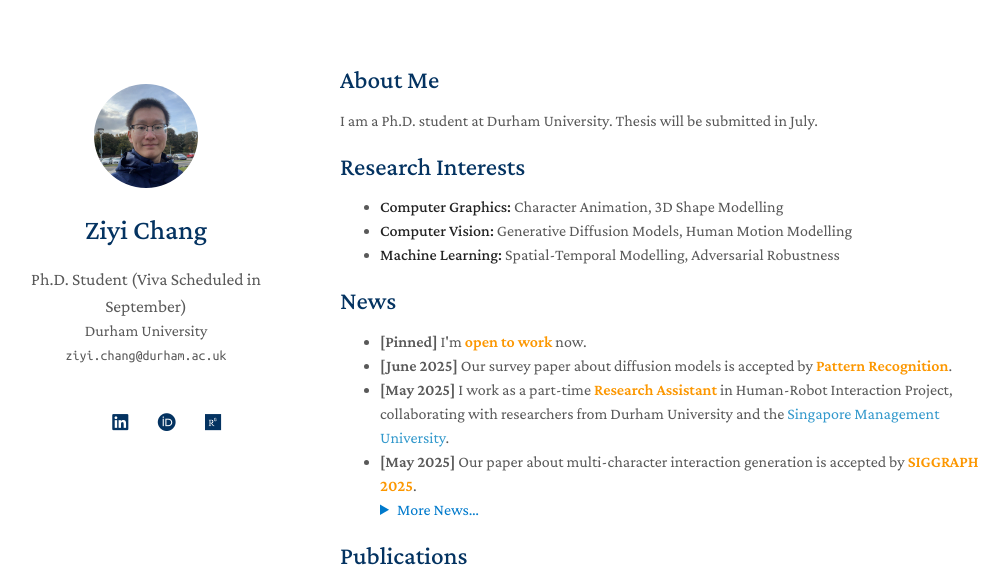
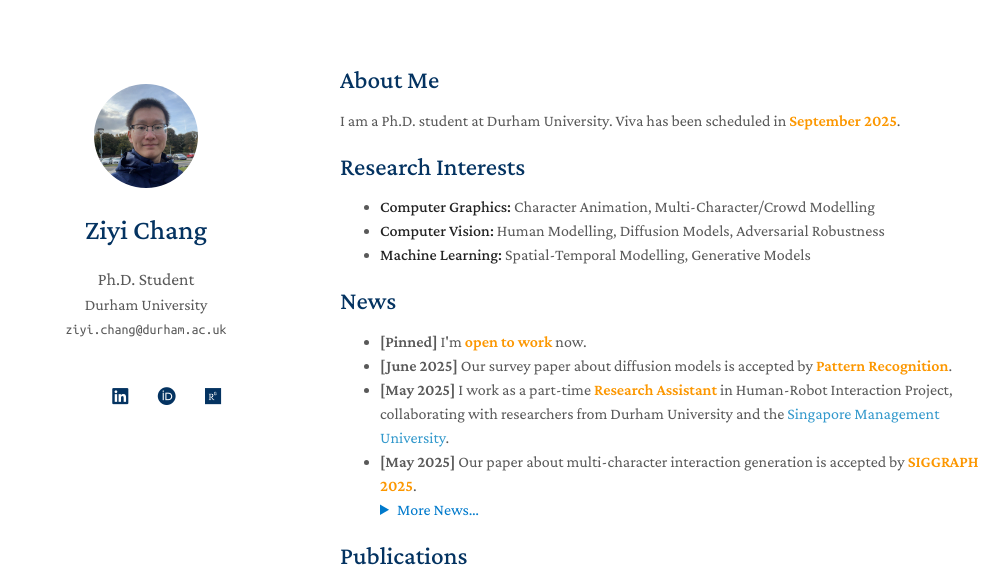
Before and after one commit to CH4N9ZY/ch4n9zy.github.io, a Jekyll site: the page built from index.md, in a window 1280 px wide and 900 px high, cut to the strip 0-588 px from the top of the window. Shown: the whole strip, without its empty margins (130-1138 px from the left). Built offline with Jekyll 4.4.1, drawn with Linux system fonts in a browser that asks for light colours; a style sheet for code colours, icons or effects is not loaded; our own code applies the rules of GitHub Pages for plain Markdown files.

Commit message:
20250614

```diff
--- a/_config.yml
+++ b/_config.yml
@@ -1,6 +1,6 @@
 # Basic Information
 title: Ziyi Chang
-position: Ph.D. Student (Viva Scheduled in September)
+position: Ph.D. Student
 affiliation: Durham University
 email: ziyi.chang@durham.ac.uk
 
--- a/index.md
+++ b/index.md
@@ -4,13 +4,13 @@ layout: homepage
 
 ## About Me
 
-I am a Ph.D. student at Durham University. Thesis will be submitted in July.
+I am a Ph.D. student at Durham University. Viva has been scheduled in <a style="color: rgb(252, 151, 0)"><b>September 2025</b></a>.
 
 ## Research Interests
 
-- **Computer Graphics:** Character Animation, 3D Shape Modelling
-- **Computer Vision:** Generative Diffusion Models, Human Motion Modelling
-- **Machine Learning:** Spatial-Temporal Modelling, Adversarial Robustness
+- **Computer Graphics:** Character Animation, Multi-Character/Crowd Modelling
+- **Computer Vision:** Human Modelling, Diffusion Models, Adversarial Robustness
+- **Machine Learning:** Spatial-Temporal Modelling, Generative Models
 
 ## News
 
```
